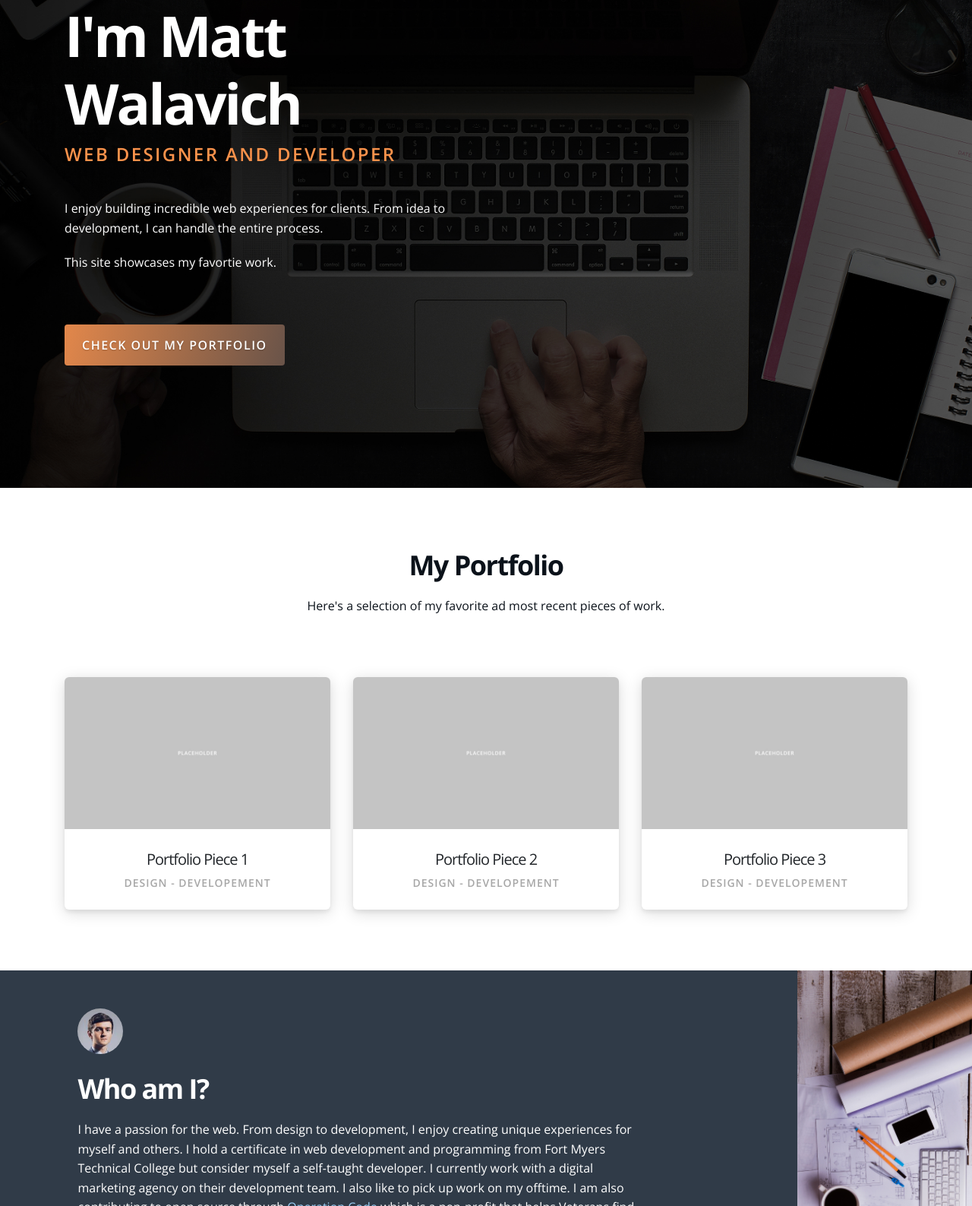
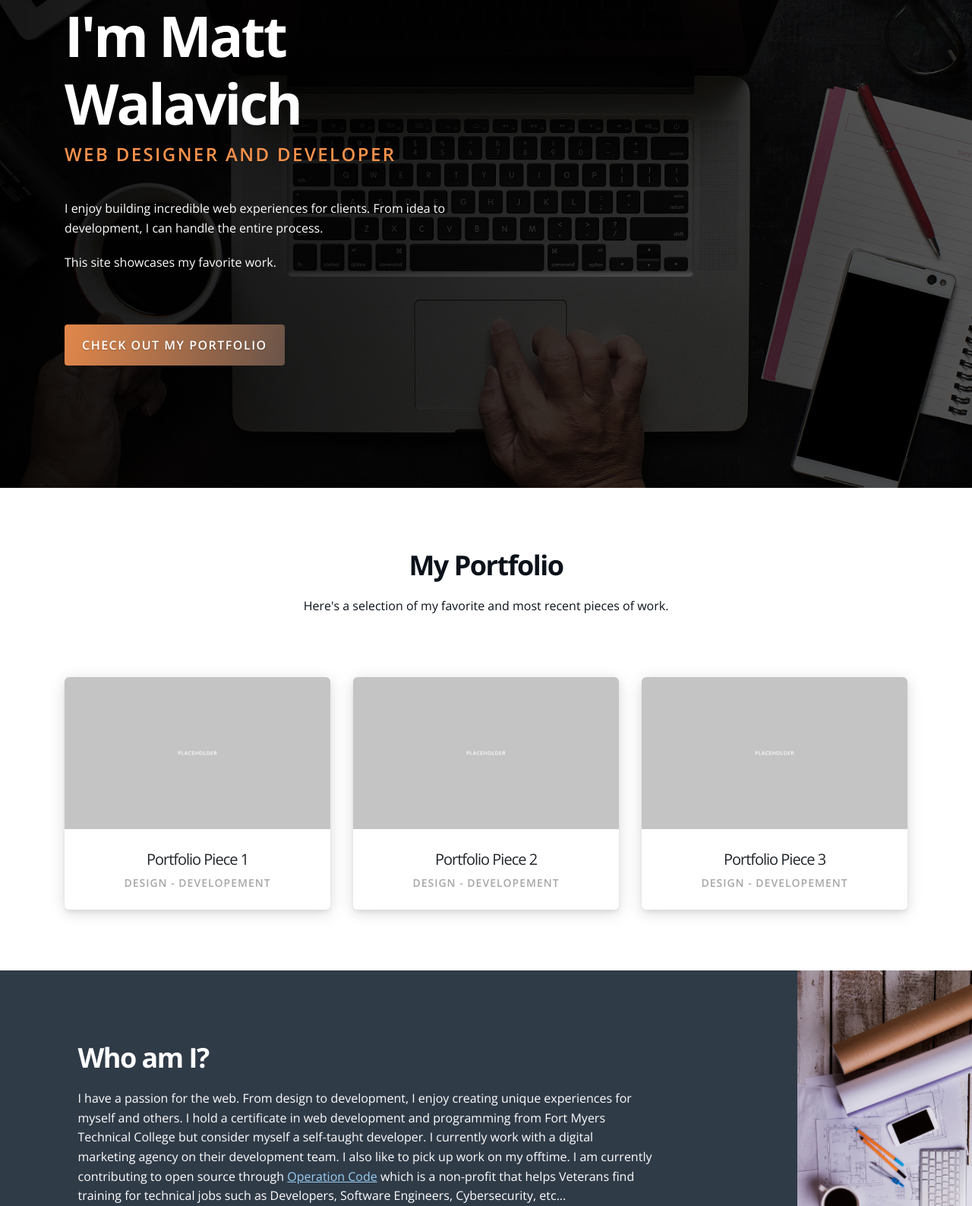
Before and after one commit to mjwalavich/my-portfolio, a plain HTML site: page index.html in a window 1280 px wide. Shown: the part 158-1745 px from the top of the page at 76% size. Drawn offline with nearby package versions, Linux system fonts and the light colour scheme.

Commit message:
Add existing file

```diff
--- a/index.html
+++ b/index.html
@@ -35,7 +35,7 @@
               I enjoy building incredible web experiences for clients. From idea
               to development, I can handle the entire process.
             </p>
-            <p>This site showcases my favortie work.</p>
+            <p>This site showcases my favorite work.</p>
             <button id="portfolio-button" class="mt-5 btn btn-primary">
               Check out my Portfolio
             </button>
@@ -52,7 +52,7 @@
           <div class="col">
             <h2 class="dark-text">My Portfolio</h2>
             <p class="dark-text">
-              Here's a selection of my favorite ad most recent pieces of work.
+              Here's a selection of my favorite and most recent pieces of work.
             </p>
           </div>
         </div>
@@ -112,12 +112,6 @@
           <div class="row">
             <div class="col-sm-9 offset-sm-1">
               <h2 class="content-section-side-image-heading">
-                <img
-                  class="img-circle mb-4"
-                  src="img/profile-picture.jpg"
-                  width="60"
-                  height="60"
-                />
                 <br />
                 Who am I?
               </h2>
@@ -128,7 +122,7 @@
                 Technical College but consider myself a self-taught developer. I
                 currently work with a digital marketing agency on their
                 development team. I also like to pick up work on my offtime. I
-                am also contributing to open source through
+                am currently contributing to open source through
                 <a href="https://operationcode.org/" target="_blank"
                   >Operation Code</a
                 >
@@ -257,7 +251,7 @@
     </section>
     <footer class="footer">&copy; Matthew Walavich | 2019</footer>
     <script
-      src="http://code.jquery.com/jquery-3.4.1.min.js"
+      src="https://code.jquery.com/jquery-3.4.1.min.js"
       integrity="sha256-CSXorXvZcTkaix6Yvo6HppcZGetbYMGWSFlBw8HfCJo="
       crossorigin="anonymous"
     ></script>
```
Also changed, not shown: 1 other file.
